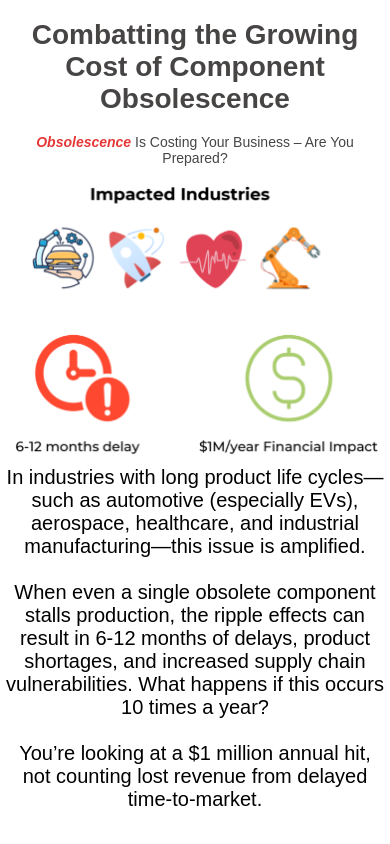
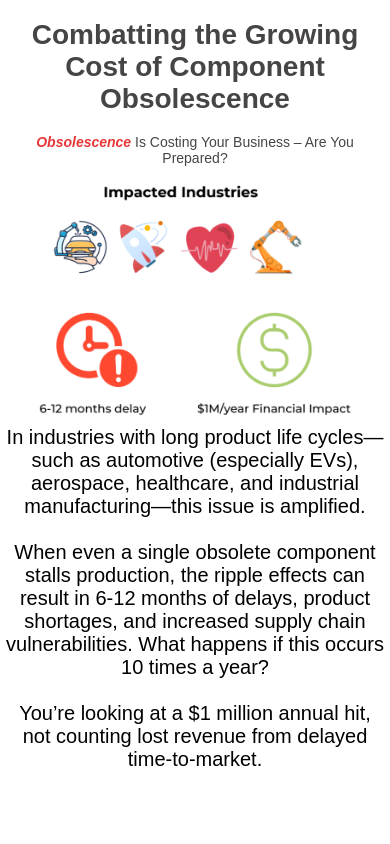
Before and after one commit to JohariRitik/Email-campaign-landing-page, a plain HTML site: page index.html in a window 390 px wide. Shown: the part 1200-2044 px from the top of the page. Drawn offline with Linux system fonts and the light colour scheme.

Commit message:
minor changes to email

```diff
--- a/styles.css
+++ b/styles.css
@@ -57,7 +57,7 @@ grid-row-gap: 0px;
     font-weight: bold;
 }
 .dollar-text{
-    grid-area: 5/6/6/7;`
+    grid-area: 5/6/6/7;
     text-align: center;
     font-weight: bold;
 }
@@ -328,7 +328,8 @@ img{
         display: block;
     }
     .page-2 img{
-        margin: 0 3%;
+        width: 80vw;
+        align-content: center;
     }
 
 
```
